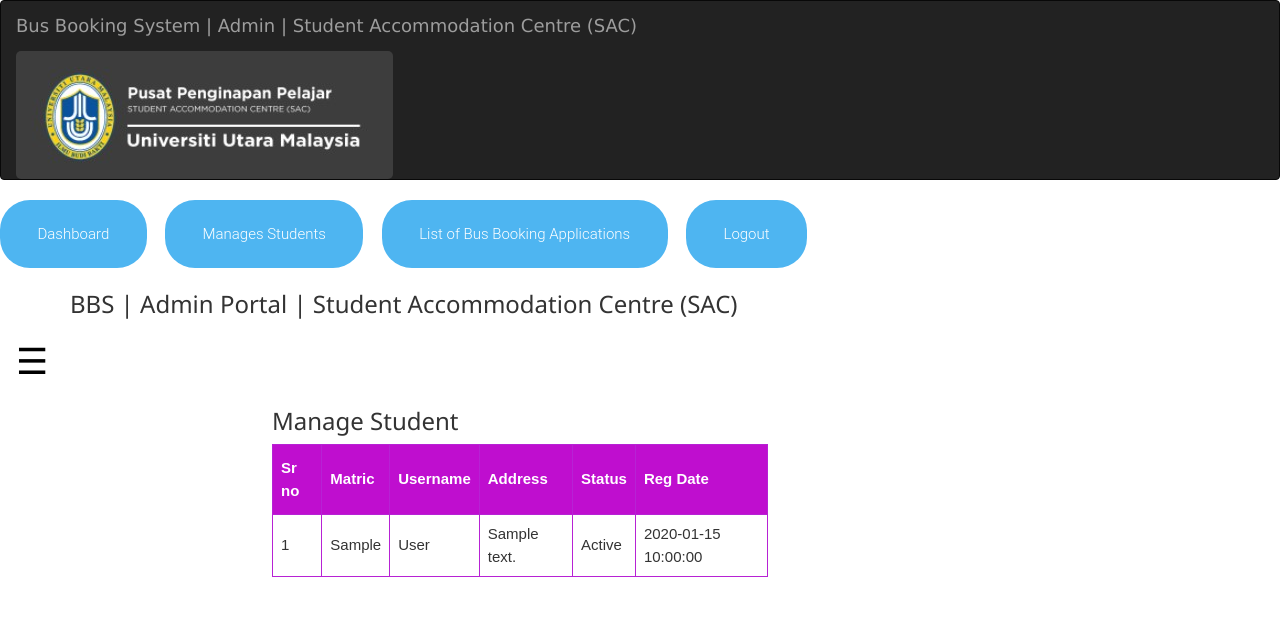
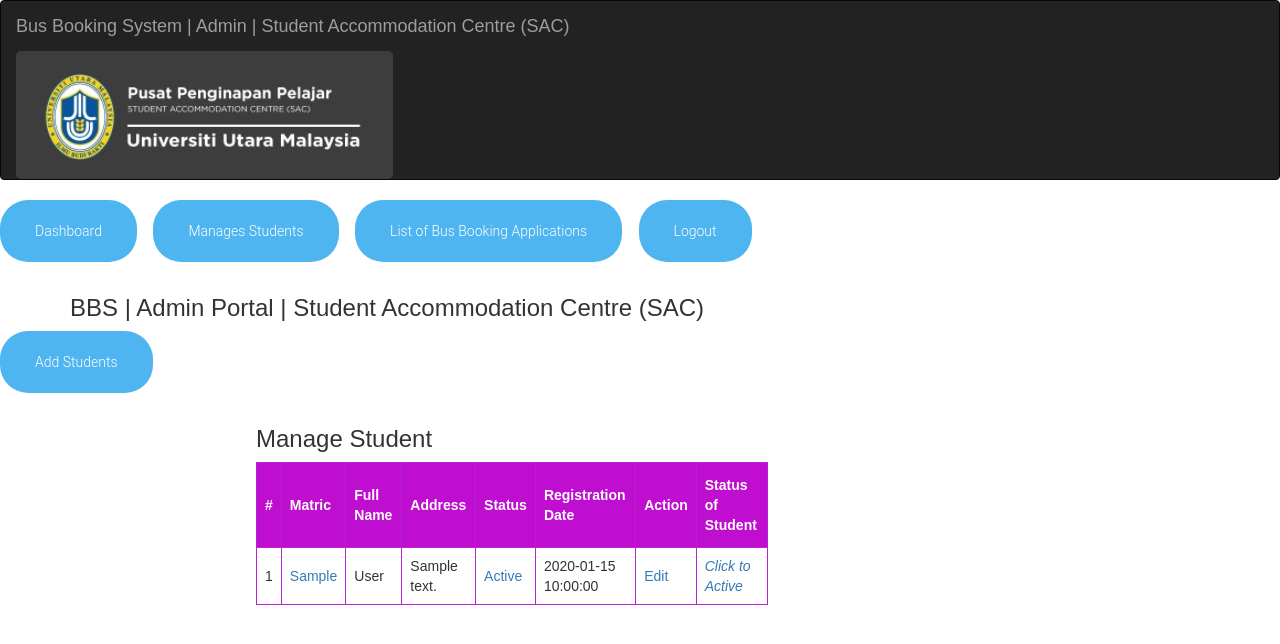
Before and after one commit to siseisya/Final-Year-Project, a PHP site: page /admin/manage-student.php in a window 1280 px wide. Shown: the top 644 px of the page. Run offline with PHP 8.4, Linux system fonts and the light colour scheme; the visitor is signed in with stand-in values (Sample User, id 1); tables that the repository leaves empty or names only in its code hold one stand-in row (values such as "Sample post").

Commit message:
Update manage-student.php

```diff
--- a/admin/manage-student.php
+++ b/admin/manage-student.php
@@ -5,7 +5,7 @@ include('includes/dbconnect.php');
 if (strlen($_SESSION['alogin']) == 0) {
     header('location:index.php');
 } else {
-    // code for Inactive  employee
+    // code for Inactive  student
     if (isset($_GET['inid'])) {
         $id = $_GET['inid'];
         $status = 0;
@@ -14,7 +14,7 @@ if (strlen($_SESSION['alogin']) == 0) {
         $query->bindParam(':id', $id, PDO::PARAM_STR);
         $query->bindParam(':status', $status, PDO::PARAM_STR);
         $query->execute();
-        header('location:managestudent.php');
+        header('location:manage-student.php');
     }
 
     //code for active employee
@@ -26,7 +26,7 @@ if (strlen($_SESSION['alogin']) == 0) {
         $query->bindParam(':id', $id, PDO::PARAM_STR);
         $query->bindParam(':status', $status, PDO::PARAM_STR);
         $query->execute();
-        header('location:managestudent.php');
+        header('location:manage-student.php');
     }
 ?>
     <!DOCTYPE html>
@@ -39,7 +39,7 @@ if (strlen($_SESSION['alogin']) == 0) {
 
 
         <!-- Title -->
-        <title>Admin | Dashboard</title>
+        <title>Admin | Manage Students</title>
         <meta charset="UTF-8">
 
         <meta name="viewport" content="width=device-width, initial-scale=1.0">
@@ -52,7 +52,7 @@ if (strlen($_SESSION['alogin']) == 0) {
     <body>
         <?php include('includes/header.php'); ?>
 
-        <?php include('includes/sidebar.php'); ?>
+        <a href="addstudents.php" class="button3">Add Students</a>
 
         <div style="margin-left:20%">
 
@@ -63,13 +63,14 @@ if (strlen($_SESSION['alogin']) == 0) {
                 <table id="managestudent">
 
                     <tr>
-                        <th>Sr no</th>
+                        <th>#</th>
                         <th> Matric</th>
-                        <th>Username</th>
+                        <th>Full Name</th>
                         <th>Address</th>
                         <th>Status</th>
-                        <th>Reg Date</th>
-
+                        <th>Registration Date</th>
+                        <th>Action</th>
+                        <th>Status of Student</th>
                     </tr>
 
                     <tbody>
@@ -82,7 +83,8 @@ if (strlen($_SESSION['alogin']) == 0) {
                             foreach ($results as $result) {               ?>
                                 <tr>
                                     <td> <?php echo htmlentities($cnt); ?></td>
-                                    <td><?php echo htmlentities($result->Matric); ?></td>
+                                    <td><a href="viewstudents.php?empid=<?php echo htmlentities($result->id); ?>" target="_blank"> <?php echo htmlentities($result->Matric); ?></td>
+
                                     <td><?php echo htmlentities($result->Fullname); ?></td>
                                     <td><?php echo htmlentities($result->Address); ?></td>
                                     <td><?php $stats = $result->Status;
@@ -92,11 +94,21 @@ if (strlen($_SESSION['alogin']) == 0) {
                                         <?php } else { ?>
                                             <a class="waves-effect waves-red btn-flat m-b-xs">Inactive</a>
                                         <?php } ?>
+                                    </td>
 
-
-                                    </td>
                                     <td><?php echo htmlentities($result->RegDate); ?></td>
 
+                                    <td><a href="editstudent-details.php?empid=<?php echo htmlentities($result->id); ?>"> Edit </a></td>
+                                    <td><a href="editstudent-details.php?empid=<?php echo htmlentities($result->id); ?>"></a>
+                                        <?php if ($result->Status == 1) { ?>
+                                            <a href="manage-student1.php?inid=<?php echo htmlentities($result->id); ?>" onclick="return confirm('Are you sure you want to inactive this Employe?');" >
+                                            <i class=" material-icons" title="Inactive">Click to Inactive</i>
+                                            <?php } else { ?>
+
+                                                <a href="manage-student1.php?id=<?php echo htmlentities($result->id); ?>" onclick="return confirm('Are you sure you want to active this employee?');">
+                                                <i class=" material-icons" title="Active">Click to Active</i>
+                                                <?php } ?>
+                                    </td>
                                 </tr>
                         <?php $cnt++;
                             }
```
